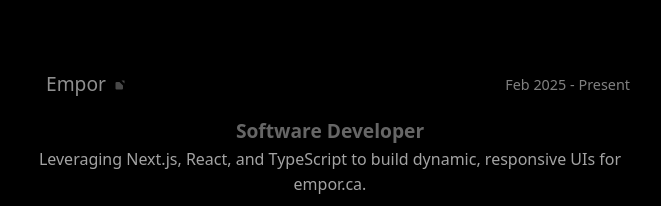
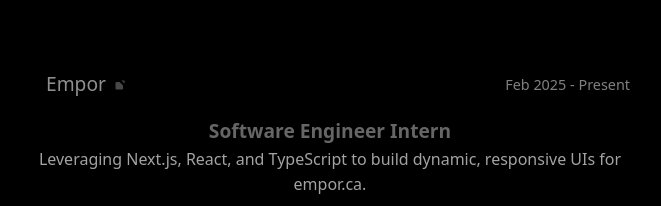
Before and after one commit to Napeel/portfolio-website-3rd, a React (Vite) app: page / in a window 1280 px wide. Shown: the part 1207-1413 px from the top of the page, without its empty margins (310-971 px from the left). Built offline with nearby package versions, Linux system fonts and the light colour scheme.

Commit message:
Software Engineer Intern

```diff
--- a/src/App.tsx
+++ b/src/App.tsx
@@ -140,7 +140,7 @@ const App = () => {
               <span className="project-date">Feb 2025 - Present</span>
             </div>
             <p className="project-description">
-              <span className="project-role">Software Developer</span>
+              <span className="project-role">Software Engineer Intern</span>
               <span className="project-details">
                 Leveraging Next.js, React, and TypeScript to build dynamic, responsive UIs for empor.ca.
               </span>
```
